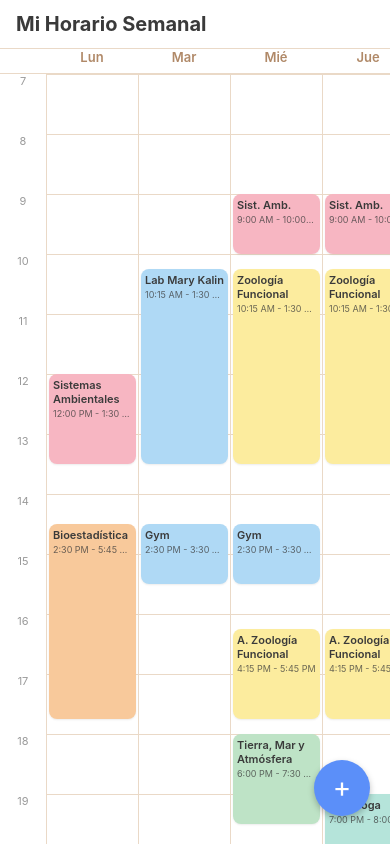
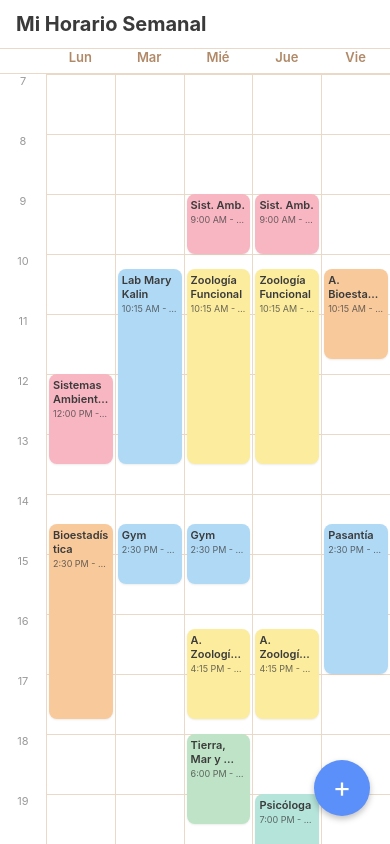
Before and after one commit to Jottop/horario, a React Native app: screen / in a window 390 px wide. Built offline with nearby package versions, Linux system fonts and the light colour scheme.

Commit message:
fix width

```diff
--- a/src/components/WeekCalendar.tsx
+++ b/src/components/WeekCalendar.tsx
@@ -8,7 +8,6 @@ import {
   GRID_END_HOUR,
   HOUR_HEIGHT,
   TIME_LABEL_WIDTH,
-  MIN_DAY_COLUMN_WIDTH,
 } from '../constants/theme';
 
 interface Props {
@@ -25,47 +24,23 @@ export default function WeekCalendar({ events, onEventPress }: Props) {
 
   const screenWidth = Dimensions.get('window').width;
   const availableWidth = screenWidth - TIME_LABEL_WIDTH;
-  const dayColumnWidth = Math.max(availableWidth / DAYS_SHORT.length, MIN_DAY_COLUMN_WIDTH);
+  // Las 5 columnas siempre se ajustan al ancho disponible: nunca hace falta
+  // scrollear horizontalmente para ver Viernes.
+  const dayColumnWidth = availableWidth / DAYS_SHORT.length;
   const gridHeight = (GRID_END_HOUR - GRID_START_HOUR) * HOUR_HEIGHT;
-  const needsHorizontalScroll = dayColumnWidth * DAYS_SHORT.length > availableWidth + 1;
-
-  const daysContent = (
-    <View style={{ flexDirection: 'row' }}>
-      {DAYS_SHORT.map((day, dayIndex) => (
-        <View key={day} style={[styles.dayColumn, { width: dayColumnWidth, height: gridHeight }]}>
-          {hours.map((h) => (
-            <View key={h} style={[styles.hourLine, { top: (h - GRID_START_HOUR) * HOUR_HEIGHT }]} />
-          ))}
-          {events
-            .filter((e) => e.dayIndex === dayIndex)
-            .map((event) => (
-              <EventBlock key={event.id} event={event} onPress={() => onEventPress(event)} />
-            ))}
-        </View>
-      ))}
-    </View>
-  );
 
   return (
     <View style={styles.container}>
-      {/* Encabezado de días (fijo, no scrollea verticalmente) */}
+      {/* Encabezado de días */}
       <View style={styles.headerRow}>
         <View style={{ width: TIME_LABEL_WIDTH }} />
-        {needsHorizontalScroll ? (
-          <ScrollView horizontal showsHorizontalScrollIndicator={false} scrollEnabled={false}>
-            {DAYS_SHORT.map((day) => (
-              <View key={day} style={[styles.dayHeaderCell, { width: dayColumnWidth }]}>
-                <Text style={styles.dayHeaderText}>{day}</Text>
-              </View>
-            ))}
-          </ScrollView>
-        ) : (
-          DAYS_SHORT.map((day) => (
-            <View key={day} style={[styles.dayHeaderCell, { width: dayColumnWidth }]}>
-              <Text style={styles.dayHeaderText}>{day}</Text>
-            </View>
-          ))
-        )}
+        {DAYS_SHORT.map((day) => (
+          <View key={day} style={[styles.dayHeaderCell, { width: dayColumnWidth }]}>
+            <Text style={styles.dayHeaderText} numberOfLines={1} adjustsFontSizeToFit>
+              {day}
+            </Text>
+          </View>
+        ))}
       </View>
 
       <ScrollView>
@@ -77,13 +52,19 @@ export default function WeekCalendar({ events, onEventPress }: Props) {
               </View>
             ))}
           </View>
-          {needsHorizontalScroll ? (
-            <ScrollView horizontal showsHorizontalScrollIndicator={false}>
-              {daysContent}
-            </ScrollView>
-          ) : (
-            daysContent
-          )}
+
+          {DAYS_SHORT.map((day, dayIndex) => (
+            <View key={day} style={[styles.dayColumn, { width: dayColumnWidth, height: gridHeight }]}>
+              {hours.map((h) => (
+                <View key={h} style={[styles.hourLine, { top: (h - GRID_START_HOUR) * HOUR_HEIGHT }]} />
+              ))}
+              {events
+                .filter((e) => e.dayIndex === dayIndex)
+                .map((event) => (
+                  <EventBlock key={event.id} event={event} onPress={() => onEventPress(event)} />
+                ))}
+            </View>
+          ))}
         </View>
       </ScrollView>
     </View>
@@ -104,6 +85,7 @@ const styles = StyleSheet.create({
   dayHeaderCell: {
     alignItems: 'center',
     justifyContent: 'center',
+    paddingHorizontal: 2,
   },
   dayHeaderText: {
     color: COLORS.headerText,
--- a/src/constants/theme.ts
+++ b/src/constants/theme.ts
@@ -26,4 +26,3 @@ export const GRID_START_HOUR = 7; // 07:00
 export const GRID_END_HOUR = 22; // 22:00
 export const HOUR_HEIGHT = 60; // px por hora
 export const TIME_LABEL_WIDTH = 46; // px
-export const MIN_DAY_COLUMN_WIDTH = 92; // px
```
Also changed, not shown: 1 other file (tests, documents, lock files or other folders).
